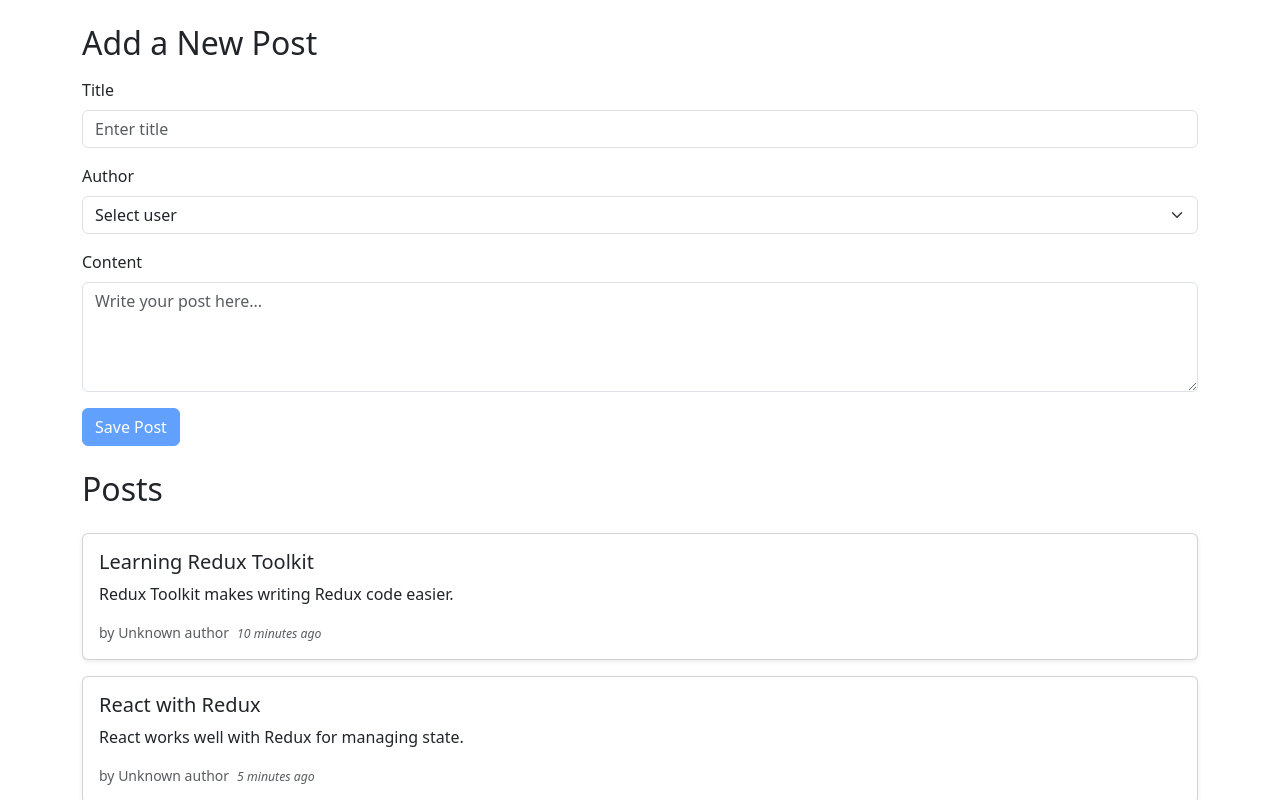
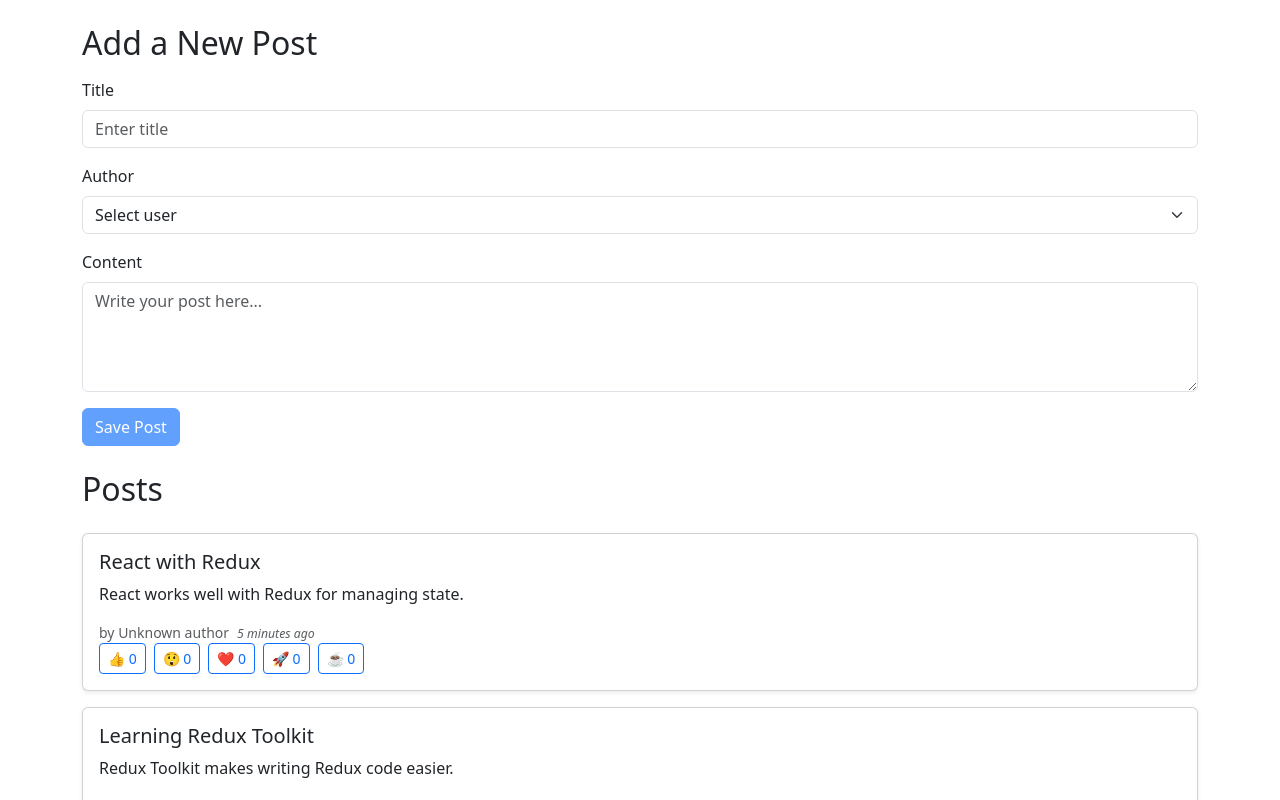
Before and after one commit to myatkay213272/react-redux-toolkit-blog, a React (Create React App) app: page / in a window 1280 px wide. Shown: the top 800 px of the page. Built offline with nearby package versions, Linux system fonts and the light colour scheme.

Commit message:
App structure & Data flow

```diff
--- a/src/feactures/posts/PostsList.js
+++ b/src/feactures/posts/PostsList.js
@@ -2,11 +2,14 @@
 import { selectAllPosts } from './postSlice';
 import PostAuthor from './PostAuthor';
 import TimeAgo from './TimeAgo';
+import ReactionButton from './ReactionButton';
 
 const PostsList = () => {
   const posts = useSelector(selectAllPosts);
 
-  const renderedPosts = posts.map(post => (
+  const orderedPosts = posts.slice().sort((a,b)=> b.date.localeCompare(a.date))
+
+  const renderedPosts = orderedPosts.map(post => (
     <article className="card mb-3 shadow-sm" key={post.id}>
       <div className="card-body">
         <h5 className="card-title">{post.title}</h5>
@@ -16,6 +19,7 @@
           <TimeAgo timestamp={post.date} />
           {/* <TimeAgo timestamp="2025-05-27T09:30:00Z" /> */}
         </div>
+        <ReactionButton post={post}/>
       </div>
     </article>
   ));
--- /dev/null
+++ b/src/feactures/posts/ReactionButton.js
@@ -0,0 +1,33 @@
+import { useDispatch } from "react-redux";
+import { reactionAdded } from "./postSlice";
+
+const reactionEmoji = {
+  thumbsUp: '👍',
+  wow: '😲',
+  heart: '❤️',
+  rocket: '🚀',
+  coffee: '☕',
+};
+
+const ReactionButton = ({ post }) => {
+  const dispatch = useDispatch();
+
+  const reactionButtons = Object.entries(reactionEmoji).map(([name, emoji]) => {
+    return (
+      <button
+        key={name}
+        type="button"
+        className="btn btn-outline-primary btn-sm me-2"
+        onClick={() => {
+          dispatch(reactionAdded({postId : post.id , reaction:name}))
+        }}
+      >
+        {emoji} {post.reactions?.[name]}
+      </button>
+    );
+  });
+
+  return <div>{reactionButtons}</div>;
+};
+
+export default ReactionButton;
--- a/src/feactures/posts/postSlice.js
+++ b/src/feactures/posts/postSlice.js
@@ -6,19 +6,40 @@
     id: 1,
     title: 'Learning Redux Toolkit',
     content: 'Redux Toolkit makes writing Redux code easier.',
-    date : sub(new Date(),{minutes : 10}).toISOString()
+    date : sub(new Date(),{minutes : 10}).toISOString(),
+    reactions : {
+      thumbsUp : 0,
+      wow : 0,
+      heart : 0,
+      rocket :0,
+      coffee:0
+    }
   },
   {
     id: 2,
     title: 'React with Redux',
     content: 'React works well with Redux for managing state.',
-    date : sub(new Date(),{minutes : 5}).toISOString()
+    date : sub(new Date(),{minutes : 5}).toISOString(),
+    reactions : {
+      thumbsUp : 0,
+      wow : 0,
+      heart : 0,
+      rocket :0,
+      coffee:0
+    }
   },
   {
     id: 3,
     title: 'Writing Better Code',
     content: 'Keep your code simple and clean.',
-    date : sub(new Date(),{minutes : 15}).toISOString()
+    date : sub(new Date(),{minutes : 15}).toISOString(),
+    reactions : {
+      thumbsUp : 0,
+      wow : 0,
+      heart : 0,
+      rocket :0,
+      coffee:0
+    }
 
   }
 ];
@@ -39,9 +60,23 @@
                 title,
                 content,
                 date : new Date().toISOString(),
-                userId
+                userId,
+                reactions : {
+                  thumbsUp : 0,
+                  wow : 0,
+                  heart : 0,
+                  rocket :0,
+                  coffee:0
+                }
               }
             }
+          }
+        },
+        reactionAdded(state,action){
+          const {postId,reaction} = action.payload
+          const existingPost = state.find(post=>post.id === postId)
+          if(existingPost){
+            existingPost.reactions[reaction]++
           }
         }
     }
@@ -49,6 +84,6 @@
 
 export const selectAllPosts = (state)=>state.posts;
 
-export const {postAdded} = postSlice.actions
+export const {postAdded,reactionAdded} = postSlice.actions
 
 export default postSlice.reducer
```
